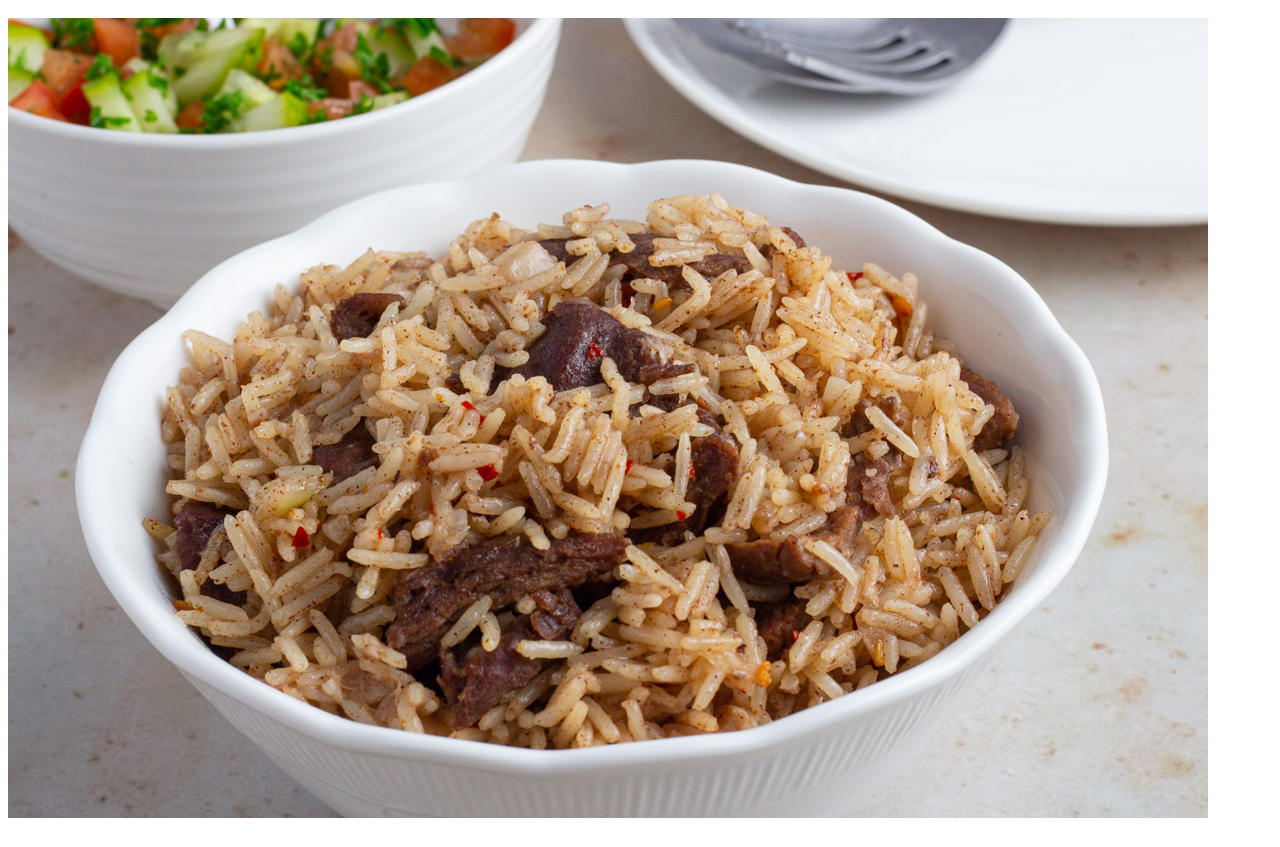
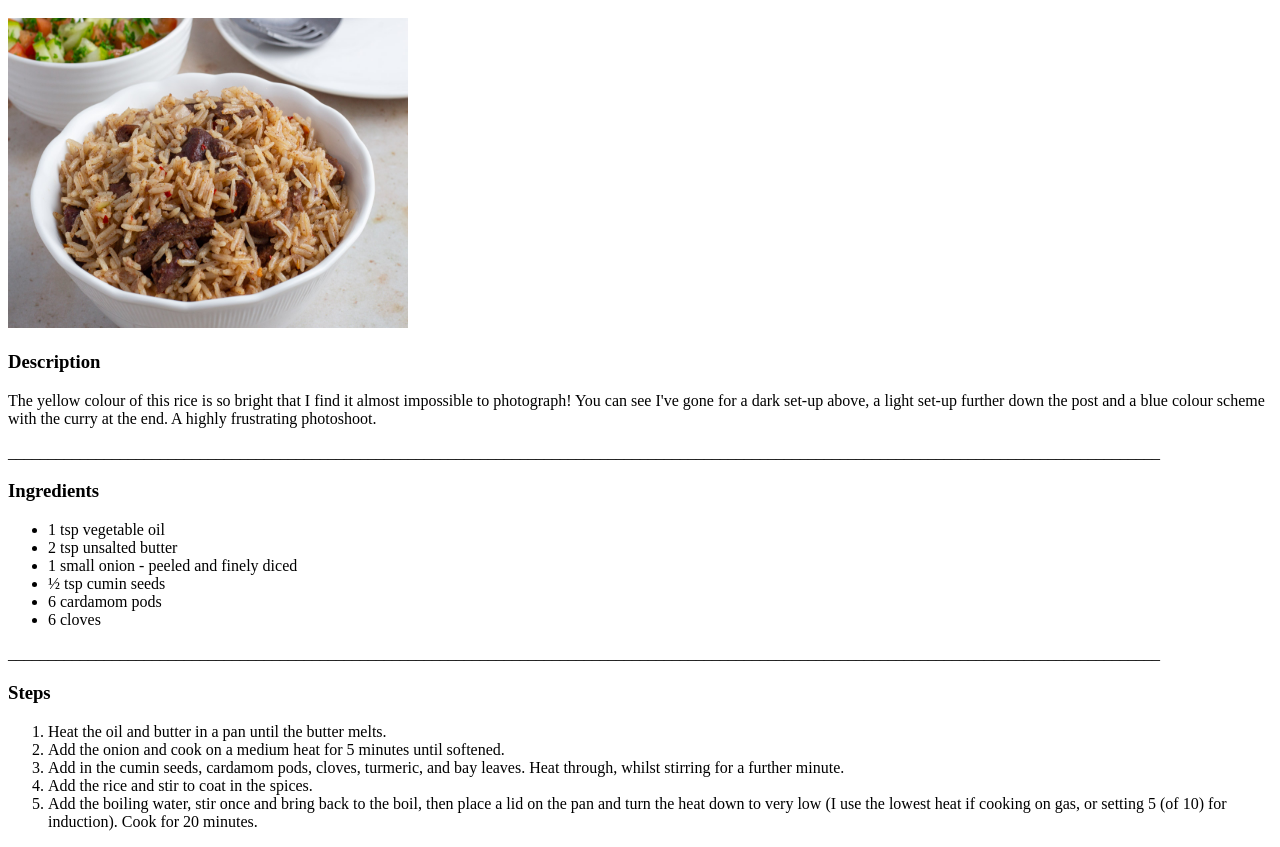
Before and after one commit to hamis200/odin-recipes, a plain HTML site: page recipes/pilau.html in a window 1280 px wide. Shown: the part 120-967 px from the top of the page. Drawn offline with Linux system fonts and the light colour scheme.

Commit message:
Made the Pilau page complete

```diff
--- a/recipes/pilau.html
+++ b/recipes/pilau.html
@@ -7,6 +7,34 @@
 
     <body>
         <h1><a href="../index.html">BongoBites</a></h1>        <h1>Pilau Recipe</h1>
-        <img src="../images/pilau.jpeg">
+        <img src="../images/pilau.jpeg" height="310" width="400">
+
+        <h3>Description</h3>
+        <p>The yellow colour of this rice is so bright that I find it almost impossible to photograph!
+            You can see I've gone for a dark set-up above, a light set-up further down the post and a blue colour scheme with the curry at the end.
+            A highly frustrating photoshoot.
+        </p>
+        <p>________________________________________________________________________________________________________________________________________________</p>
+        <h3>Ingredients</h3>
+        <ul>
+            <li>1 tsp vegetable oil</li>
+            <li>2 tsp unsalted butter</li>
+            <li>1 small onion - peeled and finely diced</li>
+            <li>½ tsp cumin seeds</li>
+            <li>6 cardamom pods </li>
+            <li>6 cloves</li>
+        </ul>
+        <p>________________________________________________________________________________________________________________________________________________</p>
+        <h3>Steps</h3>
+        <ol>
+            <li>Heat the oil and butter in a pan until the butter melts.</li>
+            <li>Add the onion and cook on a medium heat for 5 minutes until softened.</li>
+            <li>Add in the cumin seeds, cardamom pods, cloves, turmeric, and bay leaves. Heat through, whilst stirring for a further minute.</li>
+            <li>Add the rice and stir to coat in the spices.</li>
+            <li>Add the boiling water, stir once and bring back to the boil, then place a lid on the pan and turn the heat down to very low (I use the lowest heat if cooking on gas, or setting 5 (of 10) for induction). Cook for 20 minutes.</li>
+        </ol>
+
+
+
     </body>
 </html>
```
Also changed, not shown: recipes/biriyani.html (+2 -2 lines), recipes/mandi.html (+2 -1 lines).
